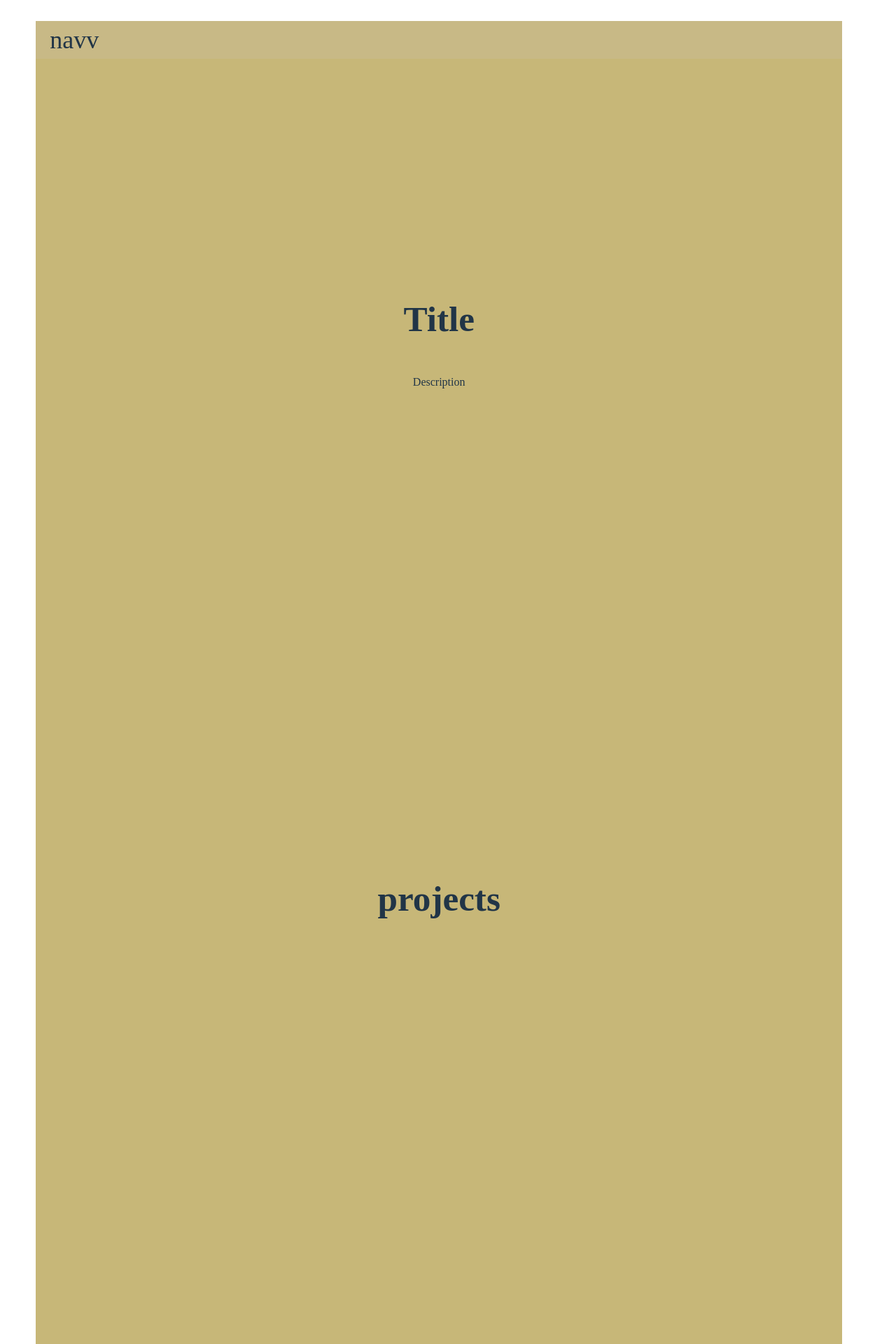
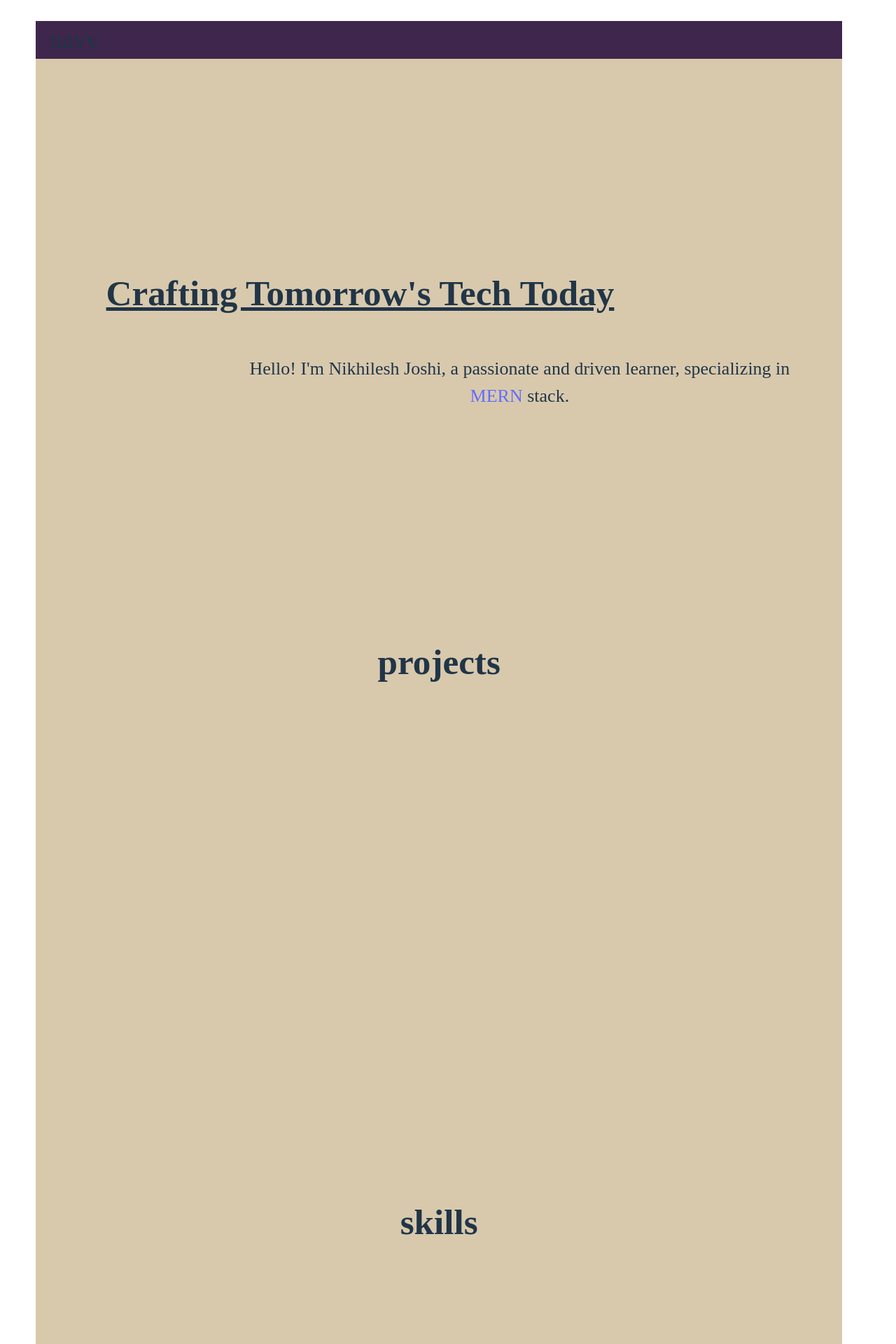
Before and after one commit to hashnj/portfolio, a React (Vite) app: page /main in a window 1280 px wide. Shown: the top 1920 px of the page at 70% size. Built offline with nearby package versions, Linux system fonts and the light colour scheme; a web font is replaced by a local one.

Commit message:
equalizing everything

```diff
--- a/src/App.css
+++ b/src/App.css
@@ -19,20 +19,20 @@
   filter: drop-shadow(0 0 2em #61dafbaa);
 } */
 
-@keyframes logo-spin {
+/* @keyframes logo-spin {
   from {
     transform: rotate(0deg);
   }
   to {
     transform: rotate(360deg);
   }
-}
-
+} */
+/*
 @media (prefers-reduced-motion: no-preference) {
   a:nth-of-type(2) .logo {
     animation: logo-spin infinite 20s linear;
   }
-}
+} */
 
 .card {
   padding: 2em;
@@ -58,7 +58,7 @@
   font-size: 36px;
   /* position:relative; */
 
-  background-color: rgb(200, 185, 134);
+  background-color: #3f264d;
   align-items: flex-start;
   padding-left: 20px;
 }
@@ -74,7 +74,7 @@
   display: flex;
   flex-direction: column;
   justify-content: center;
-  background-color: rgb(199, 183, 120);
+  background-color: #d8c9ad;
   /* border-radius: 10px; */
   width:90vw;
   height: 100%;
@@ -117,3 +117,23 @@
   transform: rotate(359deg);
 }
 }
+.info p{
+  font-size: 26px;
+  padding-left:25%;
+  padding-right:5%;
+
+}
+.info h1{
+  padding-left: 5px;
+  padding-right: 20%;
+  text-decoration: underline;
+}
+.project div{
+  height:100%;
+}
+.skills div{
+  height:100%;
+}
+.contact div{
+  height:100%;
+}
--- a/src/App.jsx
+++ b/src/App.jsx
@@ -18,7 +18,6 @@ function Loader(){
     const nav=useNavigate();
   useEffect(()=>{
   setTimeout(()=>{nav("/main")},3000);
-
   },[nav])
 
 return (
@@ -36,26 +35,29 @@ function Page(){
     <div className="nav">
       <div className="container">navv</div>
     </div>
-      <div className="info">
+    <div className="info">
         <div className="container">
-          <h1>Title</h1>
-          <p>Description</p>
+          <h1>Crafting Tomorrow's Tech Today</h1>
+          <p>Hello! I'm Nikhilesh Joshi, a passionate and driven learner, specializing in <a href="https://careerfoundry.com/en/blog/web-development/what-is-the-mern-stack/#mern-stack-technologies">MERN</a> stack. </p>
 
         </div>
       </div>
       <div className="project">
         <div className="container">
           <h1>projects</h1>
+          <div></div>
         </div>
       </div>
       <div className="skills">
         <div className="container">
           <h1>skills</h1>
+          <div></div>
         </div>
       </div>
       <div className="contact">
         <div className="container">
           <h1>contact me</h1>
+          <div></div>
         </div>
       </div>
       <div className="con">
@@ -64,7 +66,6 @@ function Page(){
       </div>
       </div>
       <div className="footer">
-
       </div>
     </>
   )
--- a/src/index.css
+++ b/src/index.css
@@ -7,7 +7,7 @@
 
   color-scheme: light dark;
   color: rgba(0,0,0, 0.87);
-  background-color: white;
+  background-color: #C8BACF;
 
   font-synthesis: none;
   text-rendering: optimizeLegibility;
```
